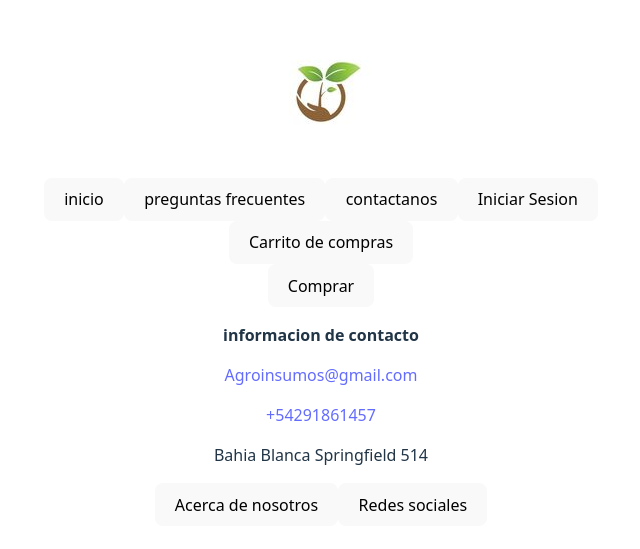
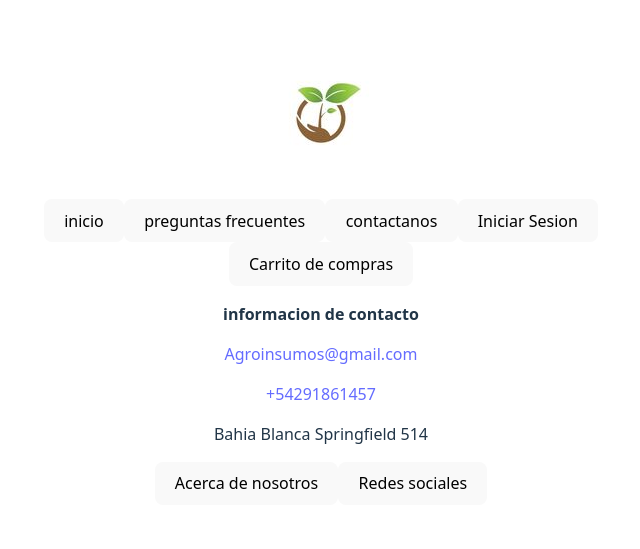
Before and after one commit to brunofernandez87/Eccomerce-Frontend, a React (Vite) app: page /cart in a window 1280 px wide. Shown: the part 131-680 px from the top of the page, without its empty margins (319-959 px from the left). Built offline with nearby package versions, Linux system fonts and the light colour scheme.

Commit message:
esconder boton cuando no hay items

```diff
--- a/src/components/cart.tsx
+++ b/src/components/cart.tsx
@@ -24,7 +24,9 @@ export default function Cart({ cartContent, setcartContent }) {
         </div>
       ))}
       <div>
-        <button onClick={handleclick}>Comprar</button>
+        {cartContent.length > 0 && (
+          <button onClick={handleclick}>Comprar</button>
+        )}
       </div>
     </>
   );
```
